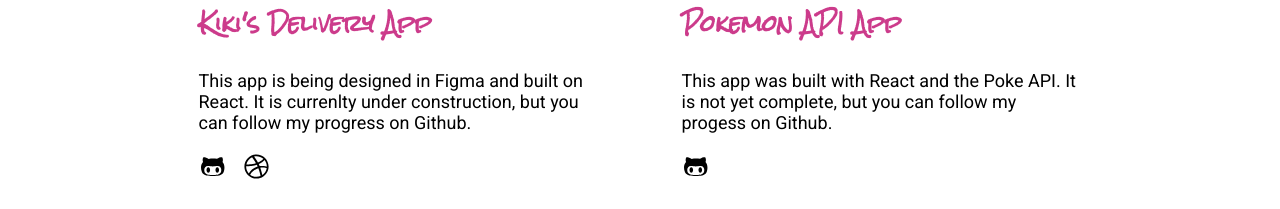
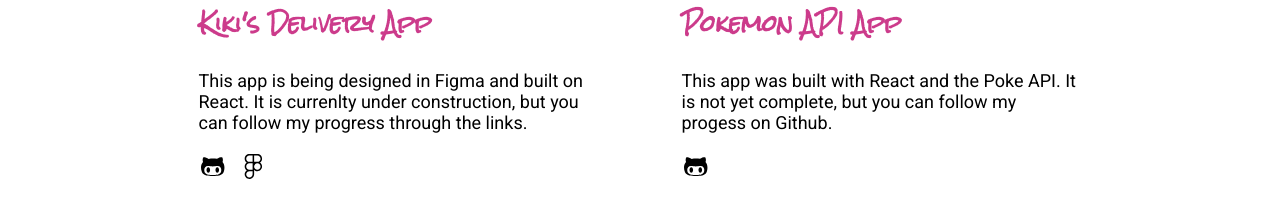
Before and after one commit to meglaurie/Portfolio-Summer-2020, a React (Create React App) app in the folder my-react-website/: page /project-list in a window 1280 px wide. Shown: the part 591-800 px from the top of the page. Built offline with nearby package versions, Linux system fonts and the light colour scheme.

Commit message:
Added figma link to kiki's app

```diff
--- a/my-react-website/src/App.js
+++ b/my-react-website/src/App.js
@@ -18,7 +18,7 @@ import BackDrop from './components/SideMenu/BackDrop';
 import Footer from './components/Footer';
 import {
   TransitionGroup,
-  CSSTransition, } from 'react-transition-group';
+  CSSTransition } from 'react-transition-group';
 
 
 class App extends Component {
--- a/my-react-website/src/components/ProjectList.js
+++ b/my-react-website/src/components/ProjectList.js
@@ -1,5 +1,5 @@
 import React from 'react';
-import { faGithubAlt, faDribbble } from '@fortawesome/free-brands-svg-icons';
+import { faGithubAlt, faDribbble, faFigma } from '@fortawesome/free-brands-svg-icons';
 import { FontAwesomeIcon } from "@fortawesome/react-fontawesome";
 
 const ProjectList = ({ projects }) => (
@@ -12,6 +12,7 @@ const ProjectList = ({ projects }) => (
           <p className="project-desc">{projects.content[0]}</p>
           <a className={projects.url === '' ? "display-none" : "fa-icon project-icon"} target="_blank" rel="noopener noreferrer" aria-label="Github external link" href={projects.url}><FontAwesomeIcon icon={faGithubAlt} /></a>
           <a className={projects.url2 === '' ? "display-none" : "fa-icon project-icon"} target="_blank" rel="noopener noreferrer" aria-label="Dribbble external link" href={projects.url2}><FontAwesomeIcon icon={faDribbble} /></a>
+          <a className={projects.url3 === '' ? "display-none" : "fa-icon project-icon"} target="_blank" rel="noopener noreferrer" aria-label="Dribbble external link" href={projects.url3}><FontAwesomeIcon icon={faFigma} /></a>
         </div>
     </div>
   ))}
--- a/my-react-website/src/pages/ProjectContent.js
+++ b/my-react-website/src/pages/ProjectContent.js
@@ -5,9 +5,10 @@ const projects = [
       image: require("../imgs/Kiki's-Delivery-App.png"),
       alt: 'Purple background, clouds with moon, girl and cat on a broom stick.',
       url: 'https://github.com/meglaurie/Kikis-Delivery-App',
-      url2: 'https://dribbble.com/mlaurie',
+      url2: '',
+      url3: "https://www.figma.com/proto/6mEKCIUnofMLkgSiHKaydH/Kiki's-Delivery-App?node-id=50%3A3&scaling=min-zoom",
       content: [
-          `This app is being designed in Figma and built on React. It is currenlty under construction, but you can follow my progress on Github.`,
+          `This app is being designed in Figma and built on React. It is currenlty under construction, but you can follow my progress through the links.`,
       ]
   },{
         name: 'Project 2',
@@ -16,6 +17,7 @@ const projects = [
         alt: 'poke ball',
         url: 'https://github.com/meglaurie/Pokemon-API-App',
         url2: '',
+        url3: '',
         content: [
             `This app was built with React and the Poke API. It is not yet complete, but you can follow my progess on Github.`,
         ]
@@ -26,6 +28,7 @@ const projects = [
         alt: 'coming soon',
         url: '',
         url2: '',
+        url3: '',
         content: [
             ``,
         ]
```
